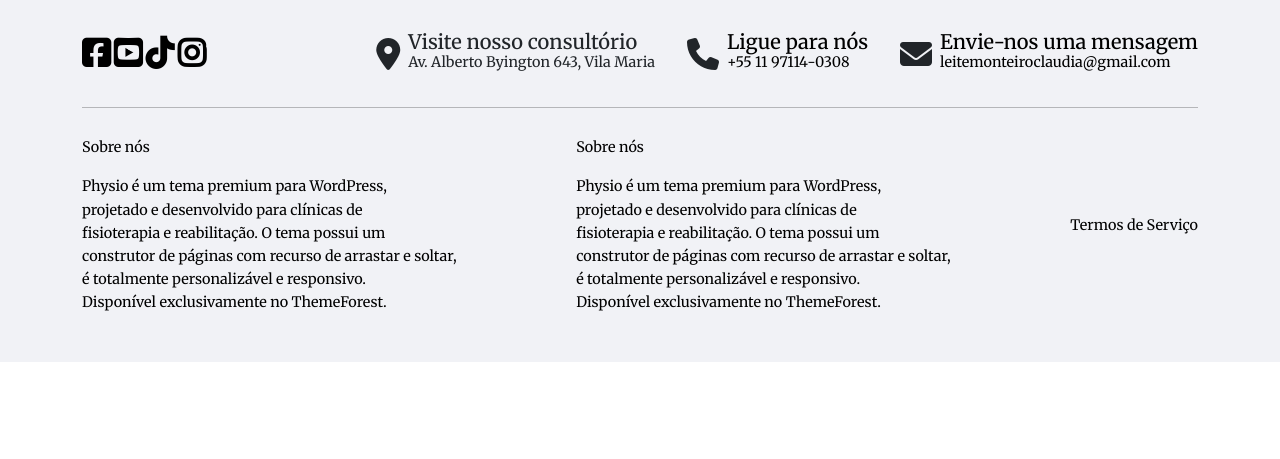
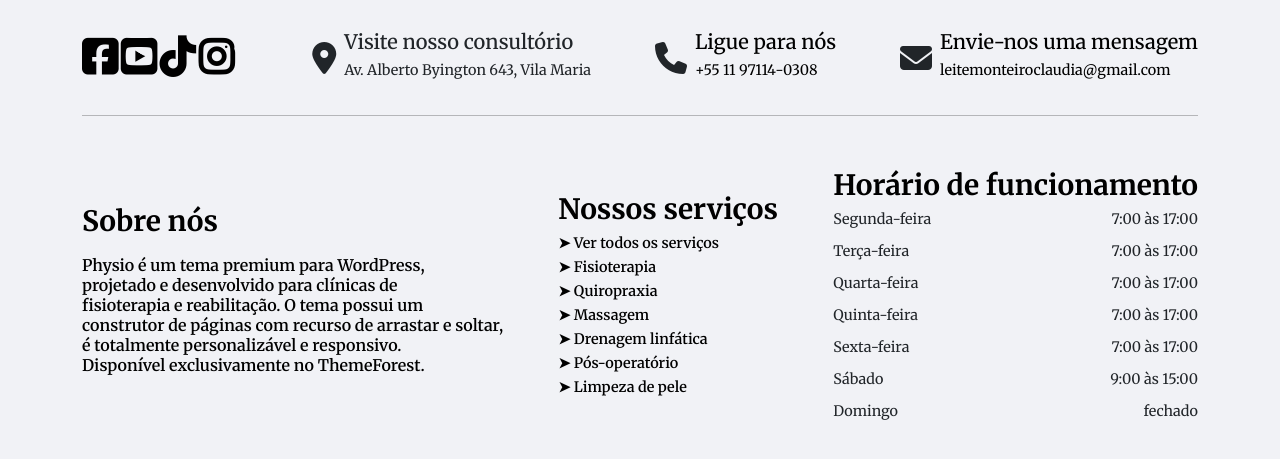
Before and after one commit to sumanbrival/claudia-bootstrap, a website: page index.html in a window 1280 px wide. Shown: the part 2798-3257 px from the top of the page. Before the commit the page ends 3160 px from the top, so only its background shows below. Drawn offline with nearby package versions, Linux system fonts and the light colour scheme.

Commit message:
footer foi atualiado com horario de atendimento

```diff
--- a/index.html
+++ b/index.html
@@ -401,18 +401,24 @@
 
     <div class="d-lg-flex justify-content-lg-between align-items-lg-center">
 
-      <div class="text-black">
-        <a class="text-black" href="#"><i class="fab fa-facebook-square fs-2 fw-semibold"></i></a>
-        <a class="text-black" href="#"><i class="fab fa-youtube-square fs-2 fw-semibold"></i></a>
-        <a class="text-black" href="#"><i class="fa-brands fa-tiktok fs-2 fw-semibold"></i></a>
-        <a class="text-black" href="#"><i class="fa-brands fa-instagram fs-2 fw-semibold"></i></a>
+      <!-- rede socias -->
+      <div class="pt-5 pt-md-8 pt-lg-0 text-black">
+        <a class="text-black" href="#"><i class="fab fa-facebook-square fs-1 fw-bold"></i></a>
+        <a class="text-black" href="#"><i class="fab fa-youtube-square fs-1 fw-bold"></i></a>
+        <a class="text-black" href="#"><i class="fa-brands fa-tiktok fs-1 fw-bold"></i></a>
+        <a class="text-black" href="#"><i class="fa-brands fa-instagram fs-1 fw-bold"></i></a>
+      </div>
+
+      <div class="mt-2 mt-md-4 mt-lg-0">
+        <hr>
       </div>
 
 
         <div class="d-lg-flex justify-content-lg-between align-items-lg-center gap-lg-5">
 
           <!-- Visite nosso consultório -->
-          <div class="d-lg-flex justify-content-lg-between align-items-lg-center gap-lg-1">
+          <div class="pt-2 pt-md-2 pt-lg-0 d-flex justify-content-start align-items-center gap-1 d-lg-flex justify-content-lg-between align-items-lg-center gap-lg-1">
+
             <i class="fa fas fa-location-dot type-h6 fs-2 fw-semibold"></i>
         <div>
           <span>
@@ -420,13 +426,17 @@
           </span>
 
           <span>
-            <p>Av. Alberto Byington 643, Vila Maria</p>
+            <p class="pt-1">Av. Alberto Byington 643, Vila Maria</p>
           </span>
         </div>
           </div>
 
+          <div class="mt-2 mt-md-4 mt-lg-0">
+            <hr>
+          </div>
+
         <!-- Ligue para nós -->
-          <div class="d-lg-flex justify-content-lg-between align-items-lg-center gap-lg-1">
+          <div class="pt-2 pt-md-2 pt-lg-0 d-flex justify-content-start align-items-center gap-1 d-lg-flex justify-content-lg-between align-items-lg-center gap-lg-1">
             <i class="fa fas fa-phone type-h6 fs-2 fw-semibold"></i>
         <div>
           <span>
@@ -434,26 +444,30 @@
           </span>
 
           <span>
-            <a class="text-decoration-none text-black" href="#"><p>+55 11 97114-0308</p></a>
+            <a class="text-decoration-none text-black" href="#"><p class="pt-1">+55 11 97114-0308</p></a>
           </span>
         </div>
           </div>
 
+          <div class="mt-2 mt-md-4 mt-lg-0">
+            <hr>
+          </div>
+
         <!-- Envie-nos uma mensagem -->
-          <div class="d-lg-flex justify-content-lg-between align-items-lg-center gap-lg-1">
-            <i class="fa fas fa-envelope type-h6 fs-2 fw-semibold"></i>
+          <div class="pt-2 pt-md-2 pt-lg-0 d-flex justify-content-start align-items-center gap-1 d-lg-flex justify-content-lg-between align-items-lg-center gap-lg-1">
+            <i class="fa fas fa-envelope type-h6 fs-2 fw-bold fw-semibold"></i>
         <div>
           <span>
             <a class="text-decoration-none text-black" href="#"><h5>Envie-nos uma mensagem</h5></a>
           </span>
 
           <span>
-            <a class="text-decoration-none text-black" href="#"><p>leitemonteiroclaudia@gmail.com</p></a>
+            <a class="text-decoration-none text-black" href="#"><p class="pt-1">leitemonteiroclaudia@gmail.com</p></a>
           </span>
         </div>
           </div>
+
         </div>
-
 
     </div>
 
@@ -465,39 +479,84 @@
   </div>
 
   <div class="container">
+
+    <!-- Sobre nós -->
     <div class="d-lg-flex justify-content-lg-between align-items-lg-center gap-lg-5">
 
-      <div>
+      <div class="pt-1 pb-3">
         <span>
-          <p class="type-p text-black">Sobre nós</p>
+          <h5 class="mt-2 type-h4 lh-sm fs-3 fw-bolder text-black">Sobre nós</h5>
         </span>
 
         <span>
-          <p class="type-p text-black">Physio é um tema premium para WordPress, <br>projetado e
+          <p class="mt-2 type-p lh-sm fs-6 fw-semibold text-black">Physio é um tema premium para WordPress, <br>projetado e
             desenvolvido para clínicas de <br> fisioterapia e reabilitação. O tema possui um <br> construtor de
             páginas com recurso de arrastar e soltar, <br> é totalmente personalizável e responsivo.
             <br>Disponível exclusivamente no ThemeForest.</p>
         </span>
       </div>
 
-      <div>
+      <!-- Nossos serviços -->
+      <div class="pt-1 pb-3">
         <span>
-          <p class="type-p text-black">Sobre nós</p>
+          <h5 class="mt-2 mb-1 type-h4 lh-sm fs-3 fw-bolder  text-black">Nossos serviços</h5>
         </span>
+
         <span>
-          <p class="type-p text-black">Physio é um tema premium para WordPress, <br>projetado e
-            desenvolvido para clínicas de <br> fisioterapia e reabilitação. O tema possui um <br> construtor de
-            páginas com recurso de arrastar e soltar, <br> é totalmente personalizável e responsivo.
-            <br>Disponível exclusivamente no ThemeForest.</p>
+          <a class="text-decoration-none" href="#"><p class="pt-1 fw-semibold text-black text-hover-claudia2">&#10148; Ver todos os serviços</p></a>
+          <a class="text-decoration-none" href="#"><p class="pt-1 fw-semibold text-black text-hover-claudia2">&#10148; Fisioterapia</p></a>
+          <a class="text-decoration-none" href="#"><p class="pt-1 fw-semibold text-black text-hover-claudia2">&#10148; Quiropraxia</p></a>
+          <a class="text-decoration-none" href="#"><p class="pt-1 fw-semibold text-black text-hover-claudia2">&#10148; Massagem</p></a>
+          <a class="text-decoration-none" href="#"><p class="pt-1 fw-semibold text-black text-hover-claudia2">&#10148; Drenagem linfática</p></a>
+          <a class="text-decoration-none" href="#"><p class="pt-1 fw-semibold text-black text-hover-claudia2">&#10148; Pós-operatório</p></a>
+          <a class="text-decoration-none" href="#"><p class="pt-1 fw-semibold text-black text-hover-claudia2">&#10148; Limpeza de pele</p></a>
         </span>
       </div>
 
-      <div>
+      <!-- Horário de funcionamento -->
+      <div class="pt-1 pb-3">
         <span>
-          <a class="text-decoration-none text-black" href="#"><p class="type-p text-center">Termos de Serviço</p></a>
+          <h5 class="mt-2 mb-1 type-h4 lh-sm fs-3 fw-bolder  text-black">Horário de funcionamento</h5>
         </span>
 
-    </div>
+        <div class="mt-2 d-flex justify-content-between align-items-center">
+          <p>Segunda-feira</p>
+          <p>7:00 às 17:00</p>
+        </div>
+
+        <div class="mt-2 d-flex justify-content-between align-items-center">
+          <p>Terça-feira</p>
+          <p>7:00 às 17:00</p>
+        </div>
+
+        <div class="mt-2 d-flex justify-content-between align-items-center">
+          <p>Quarta-feira</p>
+          <p>7:00 às 17:00</p>
+        </div>
+
+        <div class="mt-2 d-flex justify-content-between align-items-center">
+          <p>Quinta-feira</p>
+          <p>7:00 às 17:00</p>
+        </div>
+
+        <div class="mt-2 d-flex justify-content-between align-items-center">
+          <p>Sexta-feira</p>
+          <p>7:00 às 17:00</p>
+        </div>
+
+        <div class="mt-2 d-flex justify-content-between align-items-center">
+          <p>Sábado</p>
+          <p>9:00 às 15:00</p>
+        </div>
+
+        <div class="mt-2 d-flex justify-content-between align-items-center">
+          <p>Domingo</p>
+          <p>fechado</p>
+        </div>
+
+      </div>
+
+
 
   </div>
 
```
